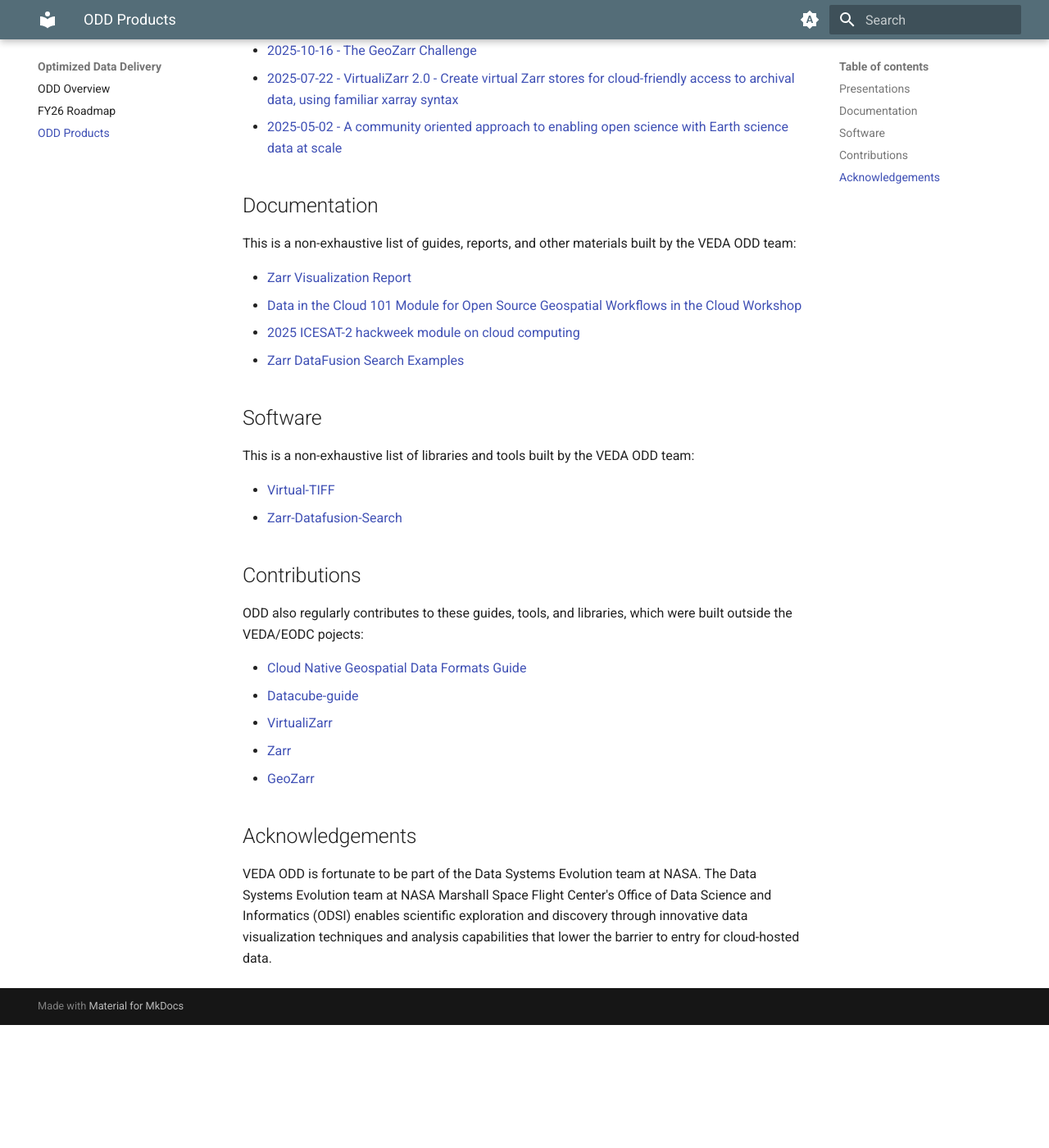
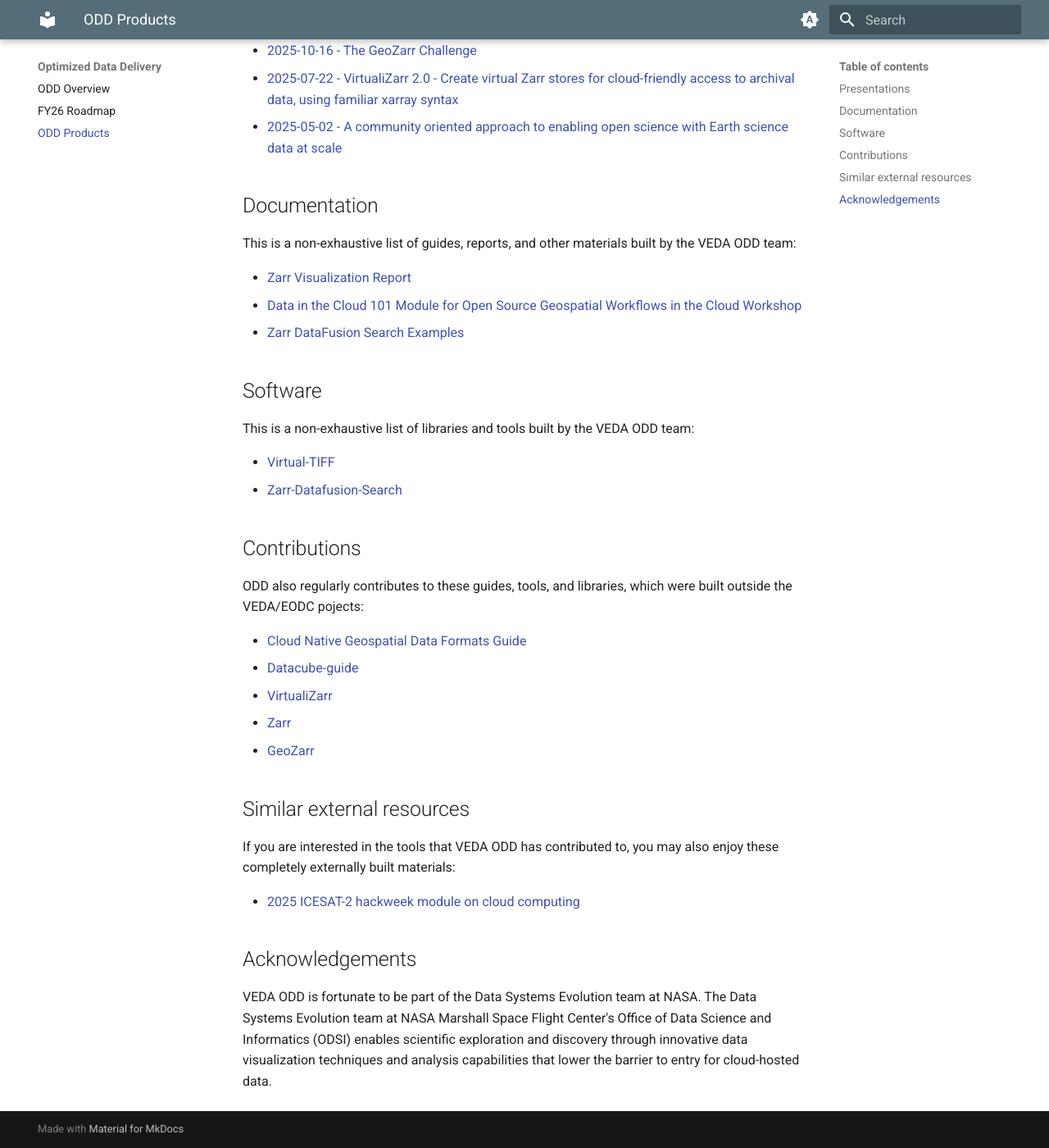
Before and after one commit to NASA-IMPACT/veda-odd, an MkDocs documentation site: the page built from docs/products.md, in a window 1280 px wide and 1400 px high, scrolled down 290 px. Shown: the whole window at 82% size. Built offline with MkDocs 1.6.1 and Material for MkDocs 9.7.7, drawn with Linux system fonts in a browser that asks for light colours; the version menu is left out; before the commit the page ends 1540 px from its top, so only the background shows below that.

Commit message:
External resources section

```diff
--- a/docs/products.md
+++ b/docs/products.md
@@ -36,6 +35,12 @@
 - [Zarr](https://github.com/zarr-developers/zarr)
 - [GeoZarr](https://github.com/zarr-developers/geozarr-spec)
 
+## Similar external resources
+
+If you are interested in the tools that VEDA ODD has contributed to, you may also enjoy these completely externally built materials:
+
+- [2025 ICESAT-2 hackweek module on cloud computing](https://icesat-2-2024.hackweek.io/tutorials/cloud-computing/00-goals-and-outline.html)
+
 ## Acknowledgements
 
 VEDA ODD is fortunate to be part of the Data Systems Evolution team at NASA. The Data Systems Evolution team at NASA Marshall Space Flight Center's Office of Data Science and Informatics (ODSI) enables scientific exploration and discovery through innovative data visualization techniques and analysis capabilities that lower the barrier to entry for cloud-hosted data.
```
Also changed, not shown: other parts of docs/products.md (+0 -1 lines).
